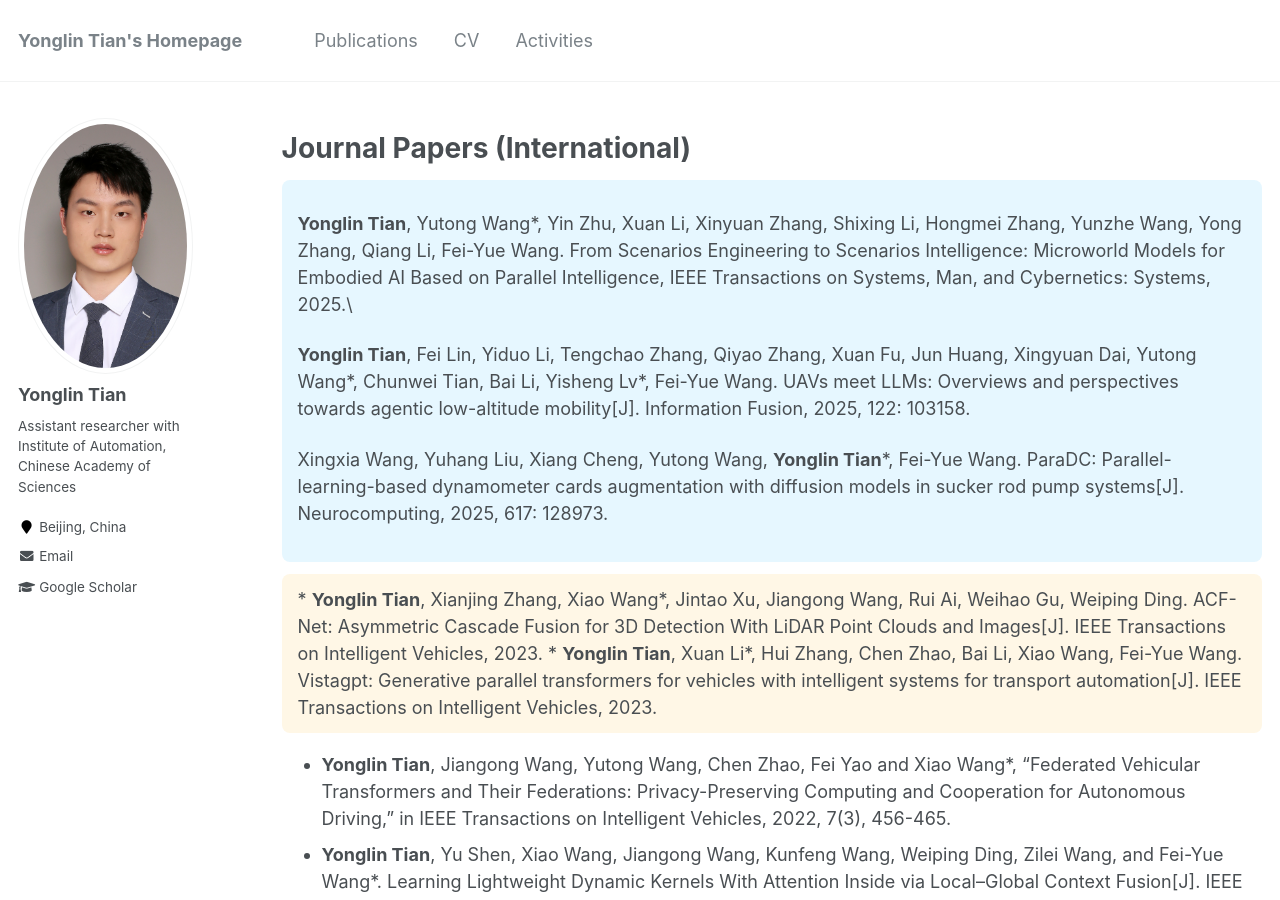
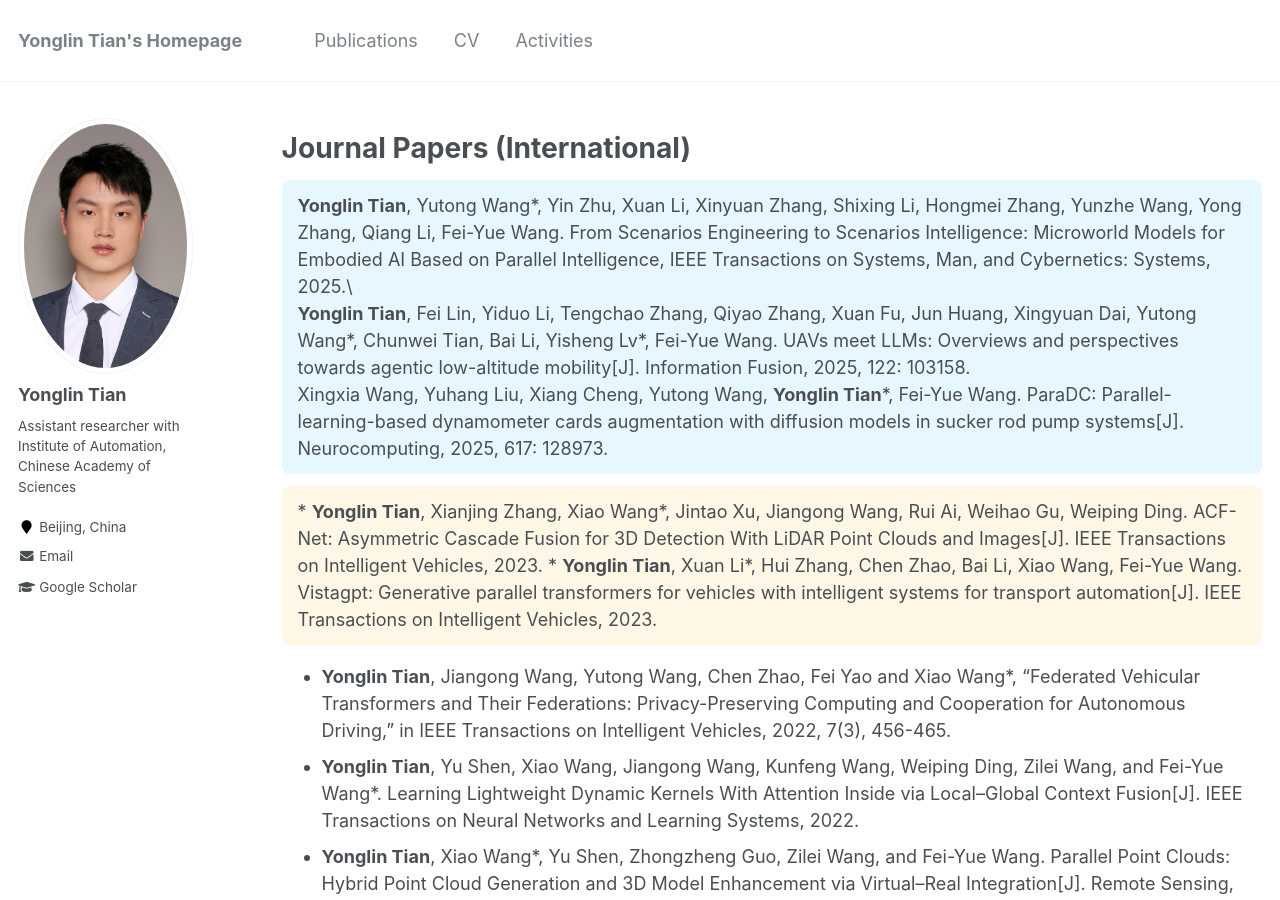
Before and after one commit to Hub-Tian/hub-tian.github.io, a Jekyll site: the page built from _pages/publications.md, in a window 1280 px wide and 900 px high. Built offline with Jekyll 4.4.1, drawn with Linux system fonts in a browser that asks for light colours.

Commit message:
update 20251119

```diff
--- a/_pages/publications.md
+++ b/_pages/publications.md
@@ -66,15 +66,13 @@ author_profile: true
 Journal Papers (International)
 ======
 <div class="paper-block year-2025">
-<p>
+
 <strong>Yonglin Tian</strong>, Yutong Wang*, Yin Zhu, Xuan Li, Xinyuan Zhang, Shixing Li, Hongmei Zhang, Yunzhe Wang, Yong Zhang, Qiang Li, Fei-Yue Wang. From Scenarios Engineering to Scenarios Intelligence: Microworld Models for Embodied AI Based on Parallel Intelligence, IEEE Transactions on Systems, Man, and Cybernetics: Systems, 2025.\\
-</p>
-<p>
+<br>
 <strong>Yonglin Tian</strong>, Fei Lin, Yiduo Li, Tengchao Zhang, Qiyao Zhang, Xuan Fu, Jun Huang, Xingyuan Dai, Yutong Wang*, Chunwei Tian, Bai Li, Yisheng Lv*, Fei-Yue Wang. UAVs meet LLMs: Overviews and perspectives towards agentic low-altitude mobility[J]. Information Fusion, 2025, 122: 103158.
-</p>
-<p>
+<br>
 Xingxia Wang, Yuhang Liu, Xiang Cheng, Yutong Wang, <strong>Yonglin Tian</strong>*, Fei-Yue Wang. ParaDC: Parallel-learning-based dynamometer cards augmentation with diffusion models in sucker rod pump systems[J]. Neurocomputing, 2025, 617: 128973.
-</p>
+<br>
 </div>
 
 <div class="paper-block year-2023">
```
